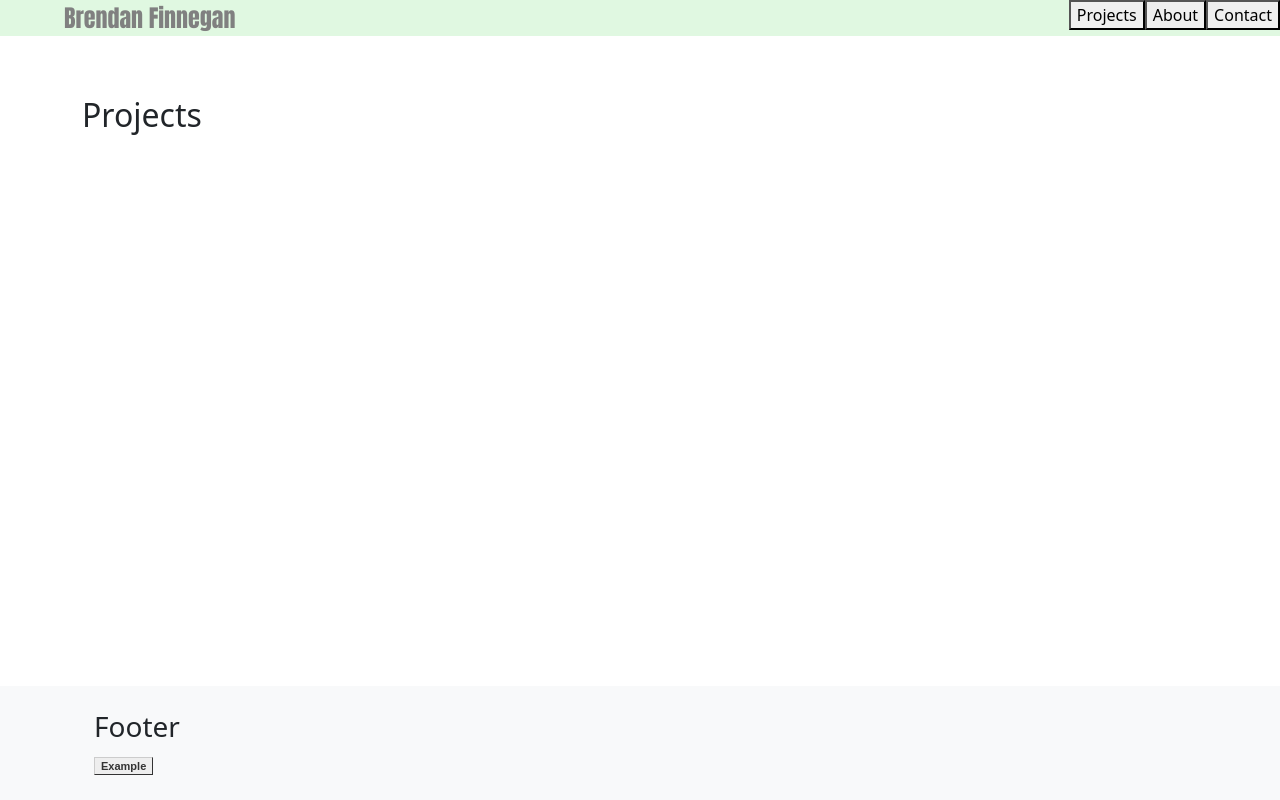
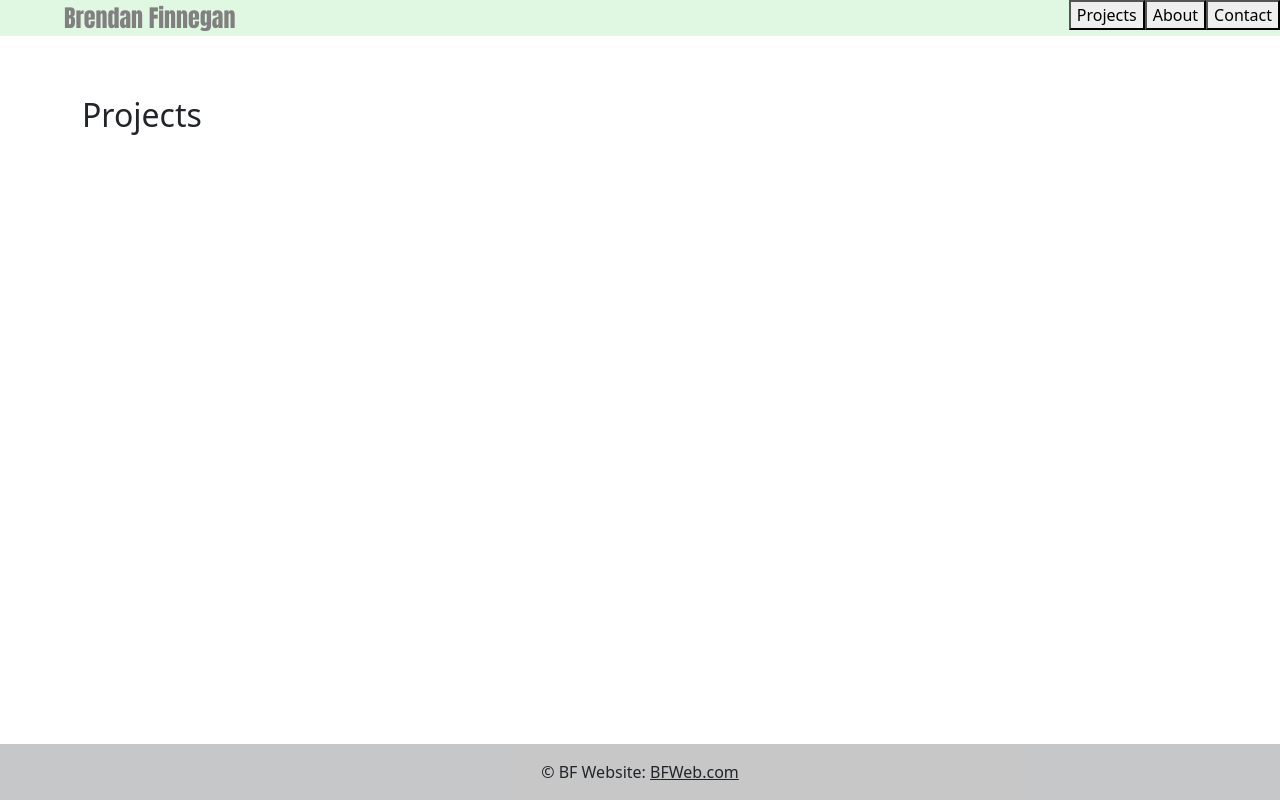
Before and after one commit to BrendanFinnegan/BFWebsite, a plain HTML site: page projects.html in a window 1280 px wide. Drawn offline with Linux system fonts and the light colour scheme; files whose address does not match are found by name.

Commit message:
footer fixes

```diff
--- a/projects.html
+++ b/projects.html
@@ -33,16 +33,17 @@ $(document).ready(() => {
         <h2>Projects</h2>
 
          </div>
-    <footer class="bg-light text-center text-lg-start fixed-bottom">
-        <div class="container p-4">
-            <div class="row">
-                <div class="col-lg-6 col-md-12 mb-4 mb-md-0">
-        <h3>Footer</h3>
-        <a href="https://www.youtube.com/watch?v=p3G5IXn0K7A" class="button">Example</a>
-        </div>
-        </div>
-        </div>
-    </footer>
+         <footer class="bg-light text-center text-lg-start fixed-bottom">
+
+            <!-- Grid container -->
+
+            <!-- Copyright -->
+            <div class="text-center p-3" style="background-color: rgba(0, 0, 0, 0.2);">
+              © BF Website:
+              <a class="text-dark" href="https://brendanfinnegan.github.io/BFWebsite/contact.html">BFWeb.com</a>
+            </div>
+            <!-- Copyright -->
+          </footer>
 
 </body>
 </html>
```
Also changed, not shown: about.html (+13 -5 lines), contact.html (+2 -2 lines), index.html (+11 -10 lines).
